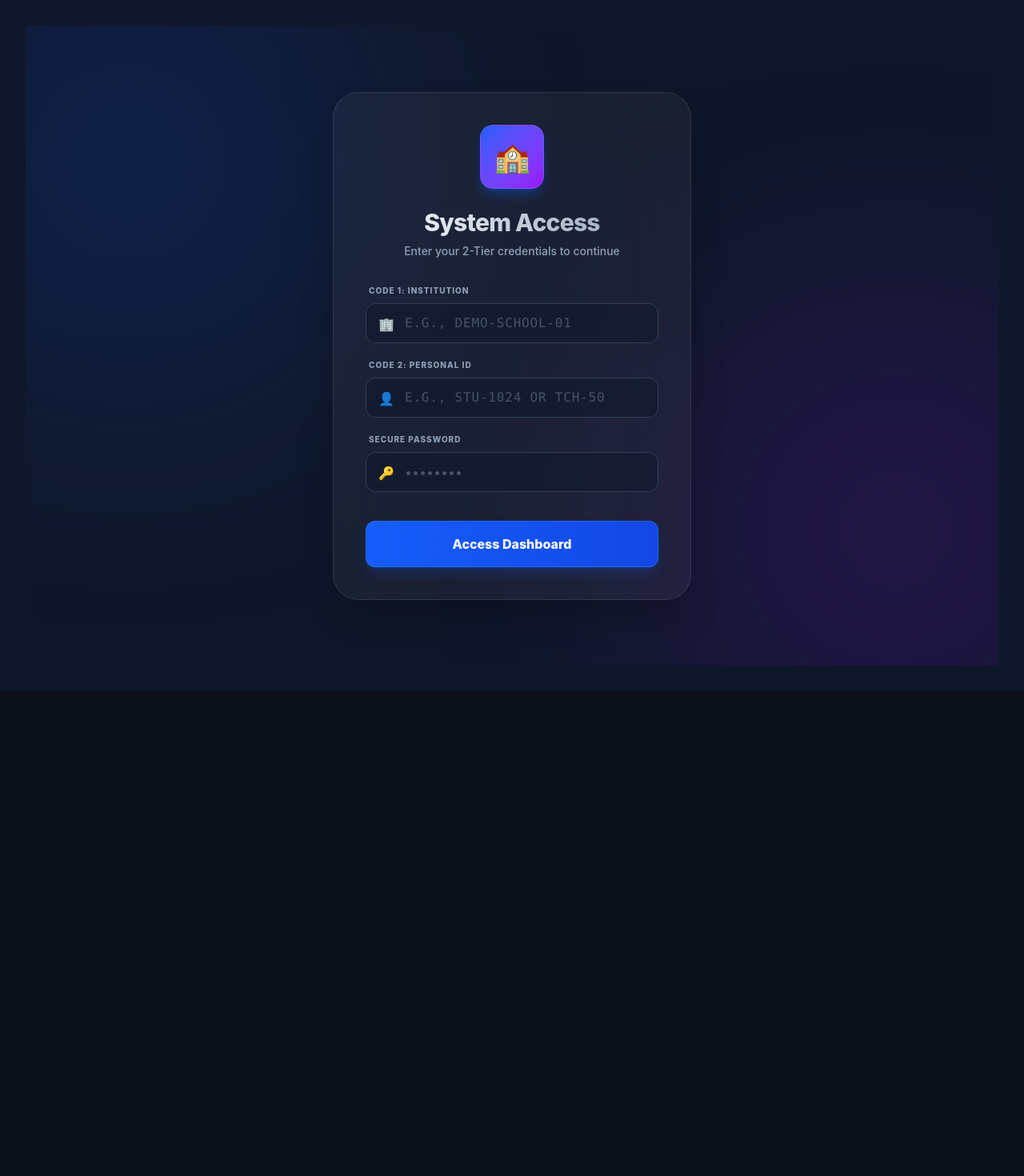
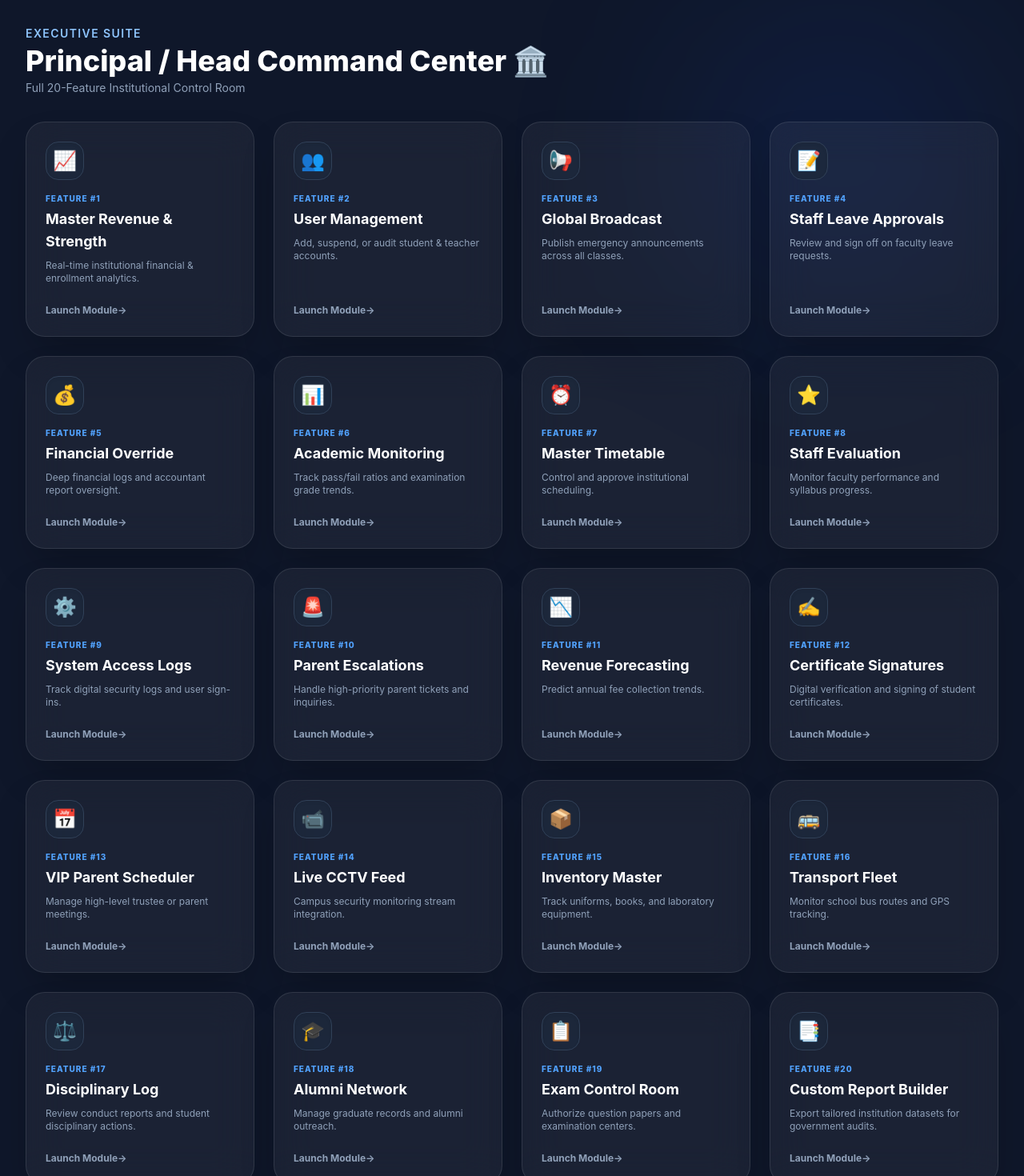
Before and after one commit to sikhakumari011989-stack/school-erp, a React (Vite) app: page /principal/dashboard in a window 1280 px wide. Before the commit this address led to /login. Shown: the top 1470 px of the page at 80% size. Before the commit the page ends 864 px from the top, so only its background shows below. Built offline with nearby package versions, Linux system fonts and the light colour scheme.

Commit message:
Added Principal 20-feature Command Center dashboard

```diff
--- a/src/App.jsx
+++ b/src/App.jsx
@@ -10,7 +10,8 @@ import TeacherDashboard from './pages/TeacherDashboard';
 import TeacherHomework from './pages/TeacherHomework';
 import TeacherAttendance from './pages/TeacherAttendance';
 import StudentDashboard from './pages/StudentDashboard';
-import StudentLMS from './pages/StudentLMS'; // NEW IMPORT
+import StudentLMS from './pages/StudentLMS';
+import PrincipalDashboard from './pages/PrincipalDashboard'; // NEW IMPORT
 
 const AppLayout = ({ children }) => {
   const location = useLocation();
@@ -35,13 +36,14 @@ export default function App() {
           <Route path="/login" element={<Login />} />
 
           <Route path="/admin/dashboard" element={<SuperAdminDashboard />} />
+          <Route path="/principal/dashboard" element={<PrincipalDashboard />} /> {/* NEW ROUTE */}
 
           <Route path="/teacher/dashboard" element={<TeacherDashboard />} />
           <Route path="/teacher/homework" element={<TeacherHomework />} />
           <Route path="/teacher/attendance" element={<TeacherAttendance />} />
 
           <Route path="/student/dashboard" element={<StudentDashboard />} />
-          <Route path="/student/lms" element={<StudentLMS />} /> {/* NEW ROUTE */}
+          <Route path="/student/lms" element={<StudentLMS />} />
 
           <Route path="*" element={<Navigate to="/login" replace />} />
         </Routes>
--- a/src/Components/Sidebar.jsx
+++ b/src/Components/Sidebar.jsx
@@ -13,7 +13,8 @@ export default function Sidebar() {
   const getLinks = () => {
     if (user.role === 'admin') {
       return [
-        { name: 'Dashboard', path: '/admin/dashboard', icon: '🛡️' }
+        { name: 'Dashboard', path: '/admin/dashboard', icon: '🛡️' },
+        { name: 'Principal Suite', path: '/principal/dashboard', icon: '🏛️' } // NEW LINK FOR TESTING
       ];
     } else if (user.role === 'teacher') {
       return [
@@ -24,7 +25,7 @@ export default function Sidebar() {
     } else if (user.role === 'student') {
       return [
         { name: 'Dashboard', path: '/student/dashboard', icon: '🎓' },
-        { name: 'LMS & Quizzes', path: '/student/lms', icon: '📖' } // NEW LINK
+        { name: 'LMS & Quizzes', path: '/student/lms', icon: '📖' }
       ];
     }
     return [];
--- /dev/null
+++ b/src/pages/PrincipalDashboard.jsx
@@ -0,0 +1,86 @@
+import React, { useState } from "react";
+
+export default function PrincipalDashboard() {
+  const [activeFeature, setActiveFeature] = useState(null);
+
+  // The 20 Executive Features requested for Principal / Head Owner
+  const features = [
+    { id: 1, name: "Master Revenue & Strength", icon: "📈", desc: "Real-time institutional financial & enrollment analytics." },
+    { id: 2, name: "User Management", icon: "👥", desc: "Add, suspend, or audit student & teacher accounts." },
+    { id: 3, name: "Global Broadcast", icon: "📢", desc: "Publish emergency announcements across all classes." },
+    { id: 4, name: "Staff Leave Approvals", icon: "📝", desc: "Review and sign off on faculty leave requests." },
+    { id: 5, name: "Financial Override", icon: "💰", desc: "Deep financial logs and accountant report oversight." },
+    { id: 6, name: "Academic Monitoring", icon: "📊", desc: "Track pass/fail ratios and examination grade trends." },
+    { id: 7, name: "Master Timetable", icon: "⏰", desc: "Control and approve institutional scheduling." },
+    { id: 8, name: "Staff Evaluation", icon: "⭐", desc: "Monitor faculty performance and syllabus progress." },
+    { id: 9, name: "System Access Logs", icon: "⚙️", desc: "Track digital security logs and user sign-ins." },
+    { id: 10, name: "Parent Escalations", icon: "🚨", desc: "Handle high-priority parent tickets and inquiries." },
+    { id: 11, name: "Revenue Forecasting", icon: "📉", desc: "Predict annual fee collection trends." },
+    { id: 12, name: "Certificate Signatures", icon: "✍️", desc: "Digital verification and signing of student certificates." },
+    { id: 13, name: "VIP Parent Scheduler", icon: "📅", desc: "Manage high-level trustee or parent meetings." },
+    { id: 14, name: "Live CCTV Feed", icon: "📹", desc: "Campus security monitoring stream integration." },
+    { id: 15, name: "Inventory Master", icon: "📦", desc: "Track uniforms, books, and laboratory equipment." },
+    { id: 16, name: "Transport Fleet", icon: "🚌", desc: "Monitor school bus routes and GPS tracking." },
+    { id: 17, name: "Disciplinary Log", icon: "⚖️", desc: "Review conduct reports and student disciplinary actions." },
+    { id: 18, name: "Alumni Network", icon: "🎓", desc: "Manage graduate records and alumni outreach." },
+    { id: 19, name: "Exam Control Room", icon: "📋", desc: "Authorize question papers and examination centers." },
+    { id: 20, name: "Custom Report Builder", icon: "📑", desc: "Export tailored institution datasets for government audits." }
+  ];
+
+  return (
+    <div className="relative text-slate-200 min-h-full pb-10">
+      <div className="fixed top-0 right-10 w-96 h-96 bg-blue-600/10 rounded-full blur-[120px] pointer-events-none"></div>
+
+      <div className="relative z-10">
+        <div className="mb-8">
+          <p className="text-blue-300 text-sm font-semibold mb-1 uppercase tracking-widest">Executive Suite</p>
+          <h1 className="text-4xl font-extrabold text-white">Principal / Head Command Center 🏛️</h1>
+          <p className="text-slate-400 text-sm mt-1">Full 20-Feature Institutional Control Room</p>
+        </div>
+
+        {activeFeature ? (
+          <div className="bg-[#1E293B] border border-slate-700 rounded-3xl p-8 shadow-2xl">
+            <button
+              onClick={() => setActiveFeature(null)}
+              className="text-blue-400 hover:text-white font-bold mb-6 flex items-center gap-2"
+            >
+              ← Back to Command Center
+            </button>
+            <div className="text-center py-12 space-y-4">
+              <span className="text-6xl">{activeFeature.icon}</span>
+              <h2 className="text-2xl font-extrabold text-white">{activeFeature.name}</h2>
+              <p className="text-slate-400 max-w-md mx-auto">{activeFeature.desc}</p>
+              <div className="bg-slate-900 border border-slate-800 rounded-2xl p-6 max-w-lg mx-auto text-left">
+                <p className="text-xs font-bold text-blue-400 uppercase tracking-widest mb-2">Module Status: Active</p>
+                <p className="text-sm text-slate-300">This executive feature is fully initialized and synced with the institutional secure node.</p>
+              </div>
+            </div>
+          </div>
+        ) : (
+          <div className="grid grid-cols-1 md:grid-cols-2 lg:grid-cols-4 gap-6">
+            {features.map((feat) => (
+              <div
+                key={feat.id}
+                onClick={() => setActiveFeature(feat)}
+                className="bg-white/5 backdrop-blur-xl border border-white/10 rounded-3xl p-6 shadow-2xl hover:border-blue-500/50 hover:bg-white/10 transition-all cursor-pointer group flex flex-col justify-between"
+              >
+                <div>
+                  <div className="w-12 h-12 rounded-2xl bg-slate-800/80 border border-slate-700 flex items-center justify-center text-2xl mb-4 group-hover:scale-110 transition-transform shadow-inner">
+                    {feat.icon}
+                  </div>
+                  <span className="text-[10px] font-extrabold text-blue-400 uppercase tracking-widest block mb-1">Feature #{feat.id}</span>
+                  <h3 className="text-lg font-bold text-white mb-2 group-hover:text-blue-300 transition-colors">{feat.name}</h3>
+                  <p className="text-slate-400 text-xs line-clamp-2">{feat.desc}</p>
+                </div>
+                <div className="mt-6 flex items-center text-xs font-bold text-slate-400 group-hover:text-white transition-colors">
+                  <span>Launch Module</span> →
+                </div>
+              </div>
+            ))}
+          </div>
+        )}
+
+      </div>
+    </div>
+  );
+}
```
